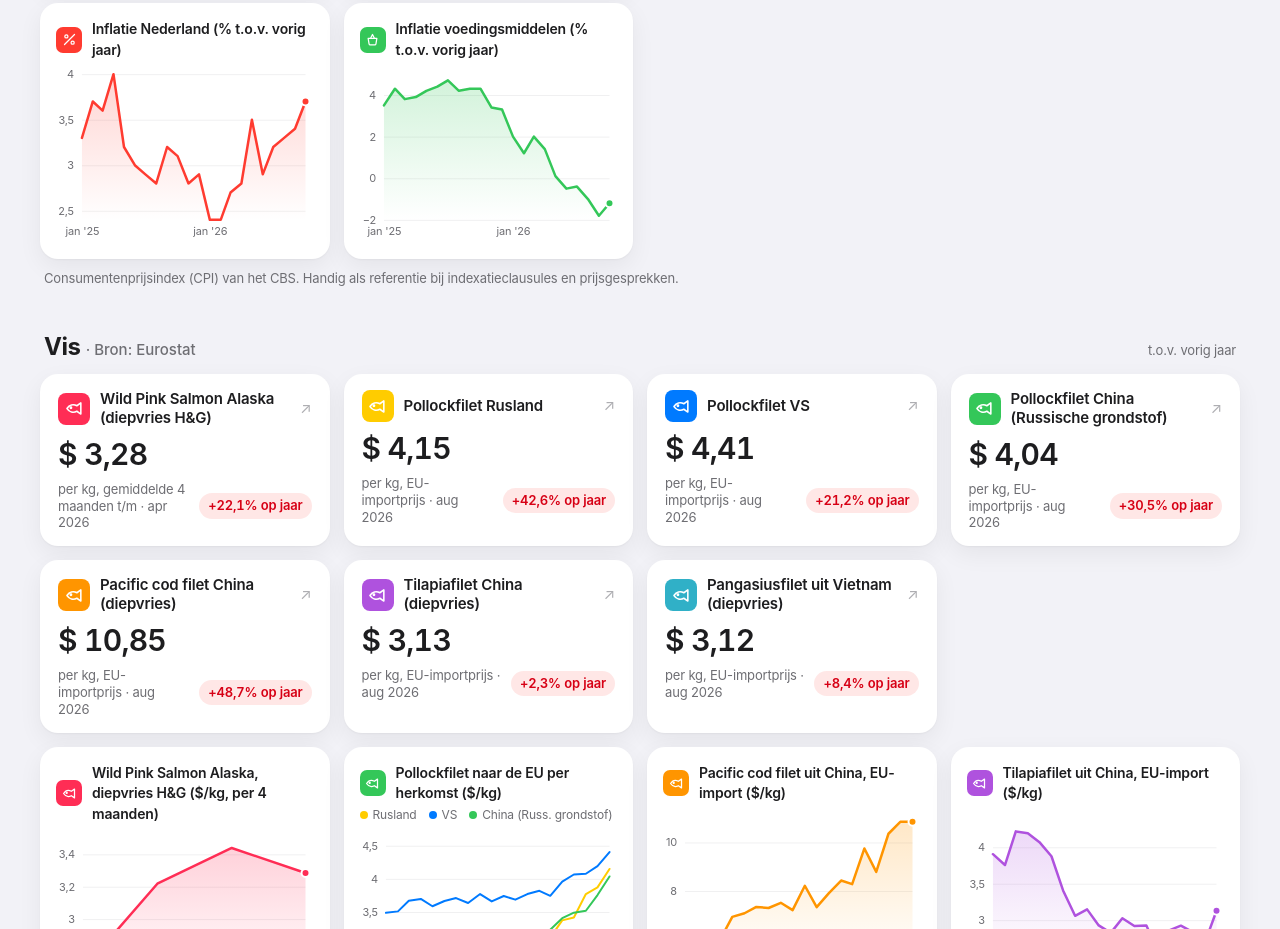
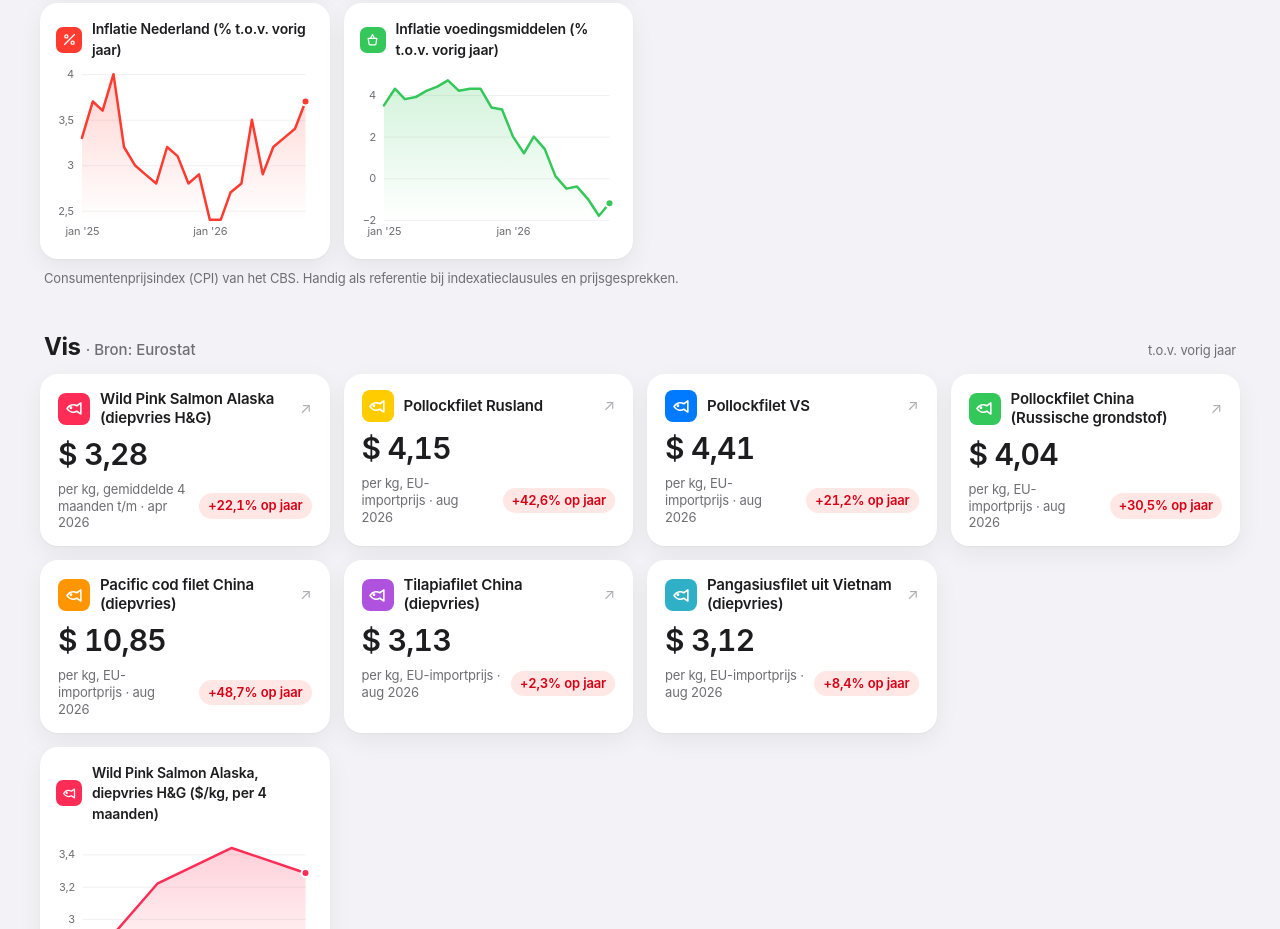
Before and after one commit to grondstoffenmonitor/grondstoffenmonitor.github.io, a plain HTML site: page index.html in a window 1280 px wide. Shown: the part 3272-4201 px from the top of the page. Drawn offline with nearby package versions, Linux system fonts and the light colour scheme.

Commit message:
Eurostat-visgrafieken weg

```diff
--- a/index.html
+++ b/index.html
@@ -317,7 +317,7 @@ function teken(data) {
   const bk = document.getElementById('brandstof-grafieken'); bk.replaceChildren();
   const ik = document.getElementById('inflatie-grafieken'); ik.replaceChildren();
   const vk = document.getElementById('vis-grafieken'); vk.replaceChildren();
-  data.klein.forEach((k) => {
+  data.klein.filter((k) => !['pollock', 'kabeljauw', 'tilapia', 'pangasius'].includes(k.id)).forEach((k) => { // Eurostat-visgrafieken weggelaten (tegels blijven)
     const id = {dollar: 'dollar', boter: 'boter', suiker: 'suiker', cacao: 'cacao', koffie: 'koffie', karton: 'karton', plastic: 'plastic', ijs: 'ijs', diesel: 'diesel', benzine: 'benzine', cpi: 'cpi', cpi_voeding: 'cpi_voeding', container: 'container'}[k.id] || k.id;
     const kaart = el('div', 'mini');
     const kop = el('div', 'mini-kop'); kop.append(icoon(id), el('span', null, k.titel));
```
